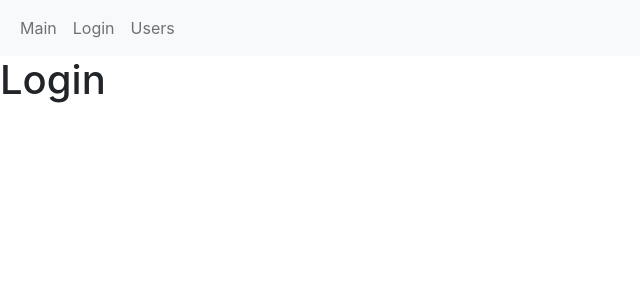
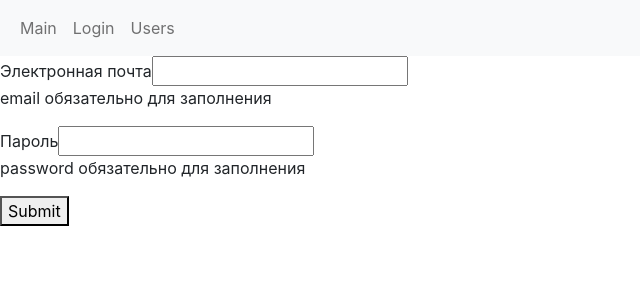
Before and after one commit to realing29/fast-company, a React (Create React App) app: page /login in a window 1280 px wide. Shown: the top 300 px of the page, without its empty margins (0-640 px from the left). Built offline with nearby package versions, Linux system fonts and the light colour scheme.

Commit message:
complete lesson 7 forms

```diff
--- /dev/null
+++ b/src/components/textField.jsx
@@ -0,0 +1,26 @@
+import PropTypes from "prop-types";
+const TextField = ({ label, type, name, value, onChange, error }) => {
+  console.log(error);
+  return (
+    <div>
+      <label htmlFor={name}>{label}</label>
+      <input type={type} id={name} name={name} value={value} onChange={onChange} />
+      {error && <p>{error}</p>}
+    </div>
+  );
+};
+
+TextField.defaultProps = {
+  type: "text",
+};
+
+TextField.propTypes = {
+  label: PropTypes.string,
+  type: PropTypes.string,
+  name: PropTypes.string,
+  value: PropTypes.string,
+  onChange: PropTypes.func,
+  error: PropTypes.string,
+};
+
+export default TextField;
--- a/src/layouts/login.jsx
+++ b/src/layouts/login.jsx
@@ -1,5 +1,56 @@
+import { useEffect, useState } from "react";
+import TextField from "../components/textField";
+
 const Login = () => {
-  return <h1>Login</h1>;
+  const [data, setData] = useState({ email: "", password: "" });
+  const [errors, setErrors] = useState({});
+
+  const handleChange = ({ target }) => {
+    setData((prevState) => ({ ...prevState, [target.name]: target.value }));
+  };
+
+  useEffect(() => {
+    validate();
+  }, [data]);
+
+  const validate = () => {
+    const errors = {};
+    for (const fieldName in data) {
+      if (data[fieldName].trim() === "") {
+        errors[fieldName] = `${fieldName} обязательно для заполнения`;
+      }
+    }
+    setErrors(errors);
+    return Object.keys(errors).length === 0;
+  };
+
+  const handleSubmit = (e) => {
+    e.preventDefault();
+    const isValid = validate();
+    if (!isValid) return;
+    console.log("🚀 ~ file: login.jsx ~ line 14 ~ handleSubmit ~ data", data);
+  };
+
+  return (
+    <form onSubmit={handleSubmit}>
+      <TextField
+        label="Электронная почта"
+        name="email"
+        value={data.email}
+        onChange={handleChange}
+        error={errors.email}
+      />
+      <TextField
+        label="Пароль"
+        type="password"
+        name="password"
+        value={data.password}
+        onChange={handleChange}
+        error={errors.password}
+      />
+      <button>Submit</button>
+    </form>
+  );
 };
 
 export default Login;
```
